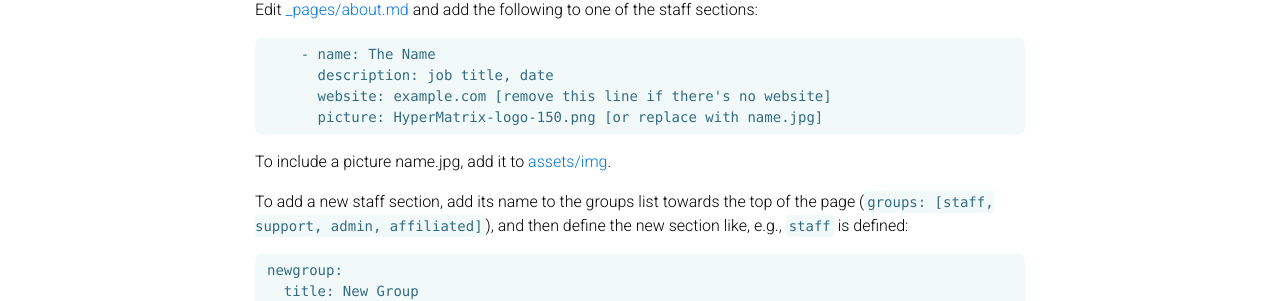
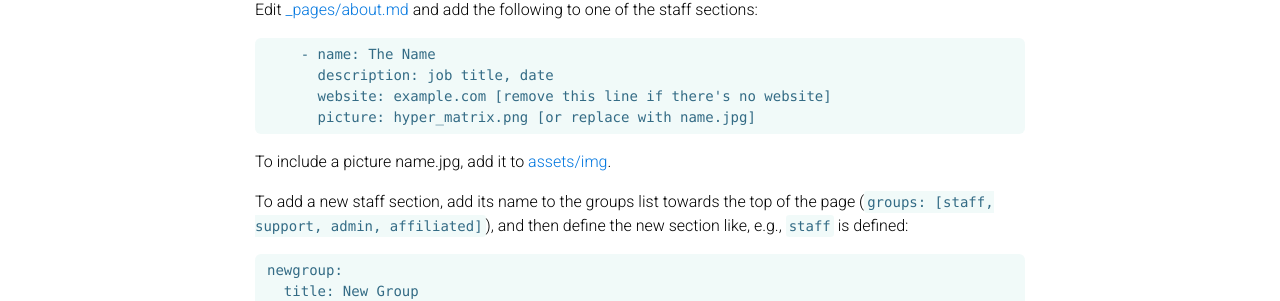
Before and after one commit to hypermatrixlab/hypermatrixlab.github.io, a Jekyll site: the page built from _pages/website-notes.md, in a window 1280 px wide and 900 px high, scrolled down 1102 px. Shown: the part 214-515 px from the top of the window. Built offline with Jekyll 4.4.1, drawn with Linux system fonts in a browser that asks for light colours; full-size pictures stand in for the smaller copies a plugin makes; comment, search, counter and statistics services are not loaded; a style sheet for code colours, icons or effects is not loaded.

````diff
--- a/_pages/website-notes.md
+++ b/_pages/website-notes.md
@@ -56,7 +56,7 @@ Edit [_pages/about.md](https://github.com/HyperMatrix/HyperMatrix.github.io/blob
     - name: The Name
       description: job title, date
       website: example.com [remove this line if there's no website]
-      picture: HyperMatrix-logo-150.png [or replace with name.jpg]
+      picture: hyper_matrix.png [or replace with name.jpg]
 ```
 
 To include a picture name.jpg, add it to [assets/img](https://github.com/HyperMatrix/HyperMatrix.github.io/tree/main/assets/img).
````
Also changed, not shown: README.md (+1 -1 lines).
